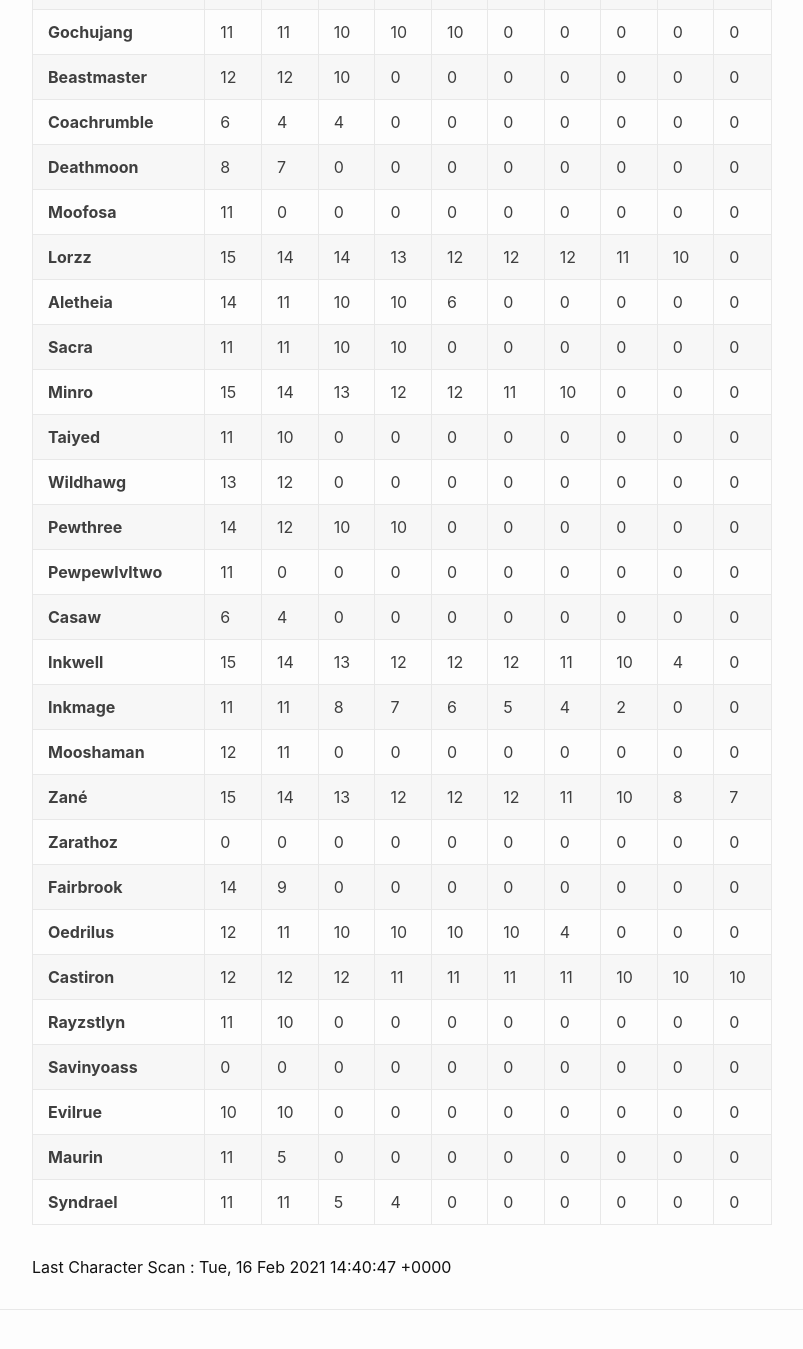
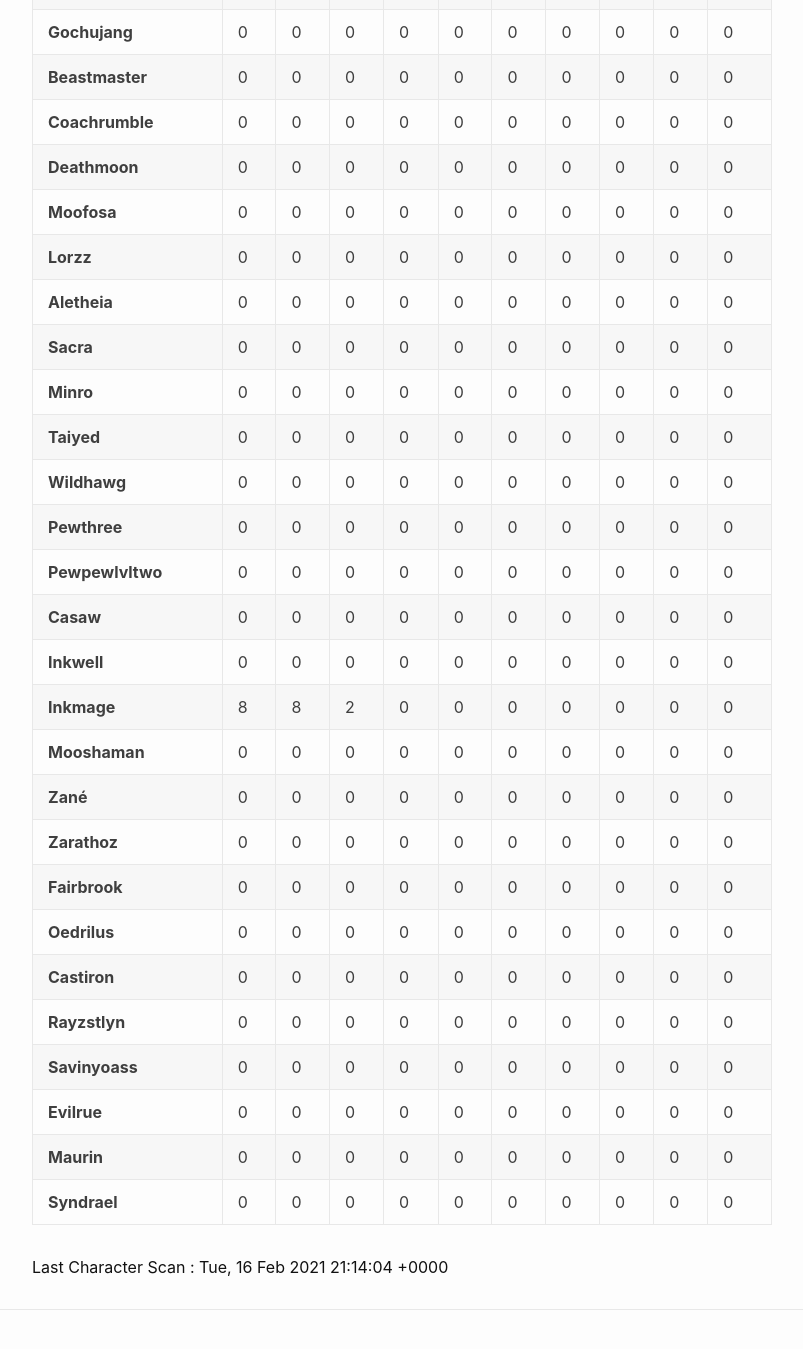
Before and after one commit to eldertribunal/keystonetracker, a Jekyll site: the page built from weekly.md, in a window 1280 px wide and 1400 px high, scrolled down 269 px. Shown: the top 1349 px of the window, without its empty margins (126-929 px from the left). Built offline with Jekyll 4.4.1, drawn with Linux system fonts in a browser that asks for light colours; some of the changed text lies outside the part shown.

Commit message:
scan start of new week

```diff
--- a/_data/characters.json
+++ b/_data/characters.json
@@ -789,7 +789,7 @@
       },
       {
         "name": "Plaguefall",
-        "level": 0,
+        "level": 2,
         "id": 379
       },
       {
--- a/_data/scanned.json
+++ b/_data/scanned.json
@@ -1,3 +1,3 @@
 {
-  "timestamp": 1613486447
+  "timestamp": 1613510044
 }
--- a/_data/weekly.json
+++ b/_data/weekly.json
@@ -2,13 +2,13 @@
   {
     "name": "Acorn",
     "dungeons": [
-      15,
-      14,
-      13,
-      12,
-      12,
-      11,
-      11,
+      0,
+      0,
+      0,
+      0,
+      0,
+      0,
+      0,
       0,
       0,
       0
@@ -17,14 +17,14 @@
   {
     "name": "Legume",
     "dungeons": [
-      14,
-      12,
-      12,
-      11,
-      11,
-      10,
-      6,
-      4,
+      0,
+      0,
+      0,
+      0,
+      0,
+      0,
+      0,
+      0,
       0,
       0
     ]
@@ -32,11 +32,11 @@
   {
     "name": "Gochujang",
     "dungeons": [
-      11,
-      11,
-      10,
-      10,
-      10,
+      0,
+      0,
+      0,
+      0,
+      0,
       0,
       0,
       0,
@@ -47,9 +47,9 @@
   {
     "name": "Beastmaster",
     "dungeons": [
-      12,
-      12,
-      10,
+      0,
+      0,
+      0,
       0,
       0,
       0,
@@ -62,9 +62,9 @@
   {
     "name": "Coachrumble",
     "dungeons": [
-      6,
-      4,
-      4,
+      0,
+      0,
+      0,
       0,
       0,
       0,
@@ -77,8 +77,8 @@
   {
     "name": "Deathmoon",
     "dungeons": [
-      8,
-      7,
+      0,
+      0,
       0,
       0,
       0,
@@ -92,7 +92,7 @@
   {
     "name": "Moofosa",
     "dungeons": [
-      11,
+      0,
       0,
       0,
       0,
@@ -107,26 +107,26 @@
   {
     "name": "Lorzz",
     "dungeons": [
-      15,
-      14,
-      14,
-      13,
-      12,
-      12,
-      12,
-      11,
-      10,
+      0,
+      0,
+      0,
+      0,
+      0,
+      0,
+      0,
+      0,
+      0,
       0
     ]
   },
   {
     "name": "Aletheia",
     "dungeons": [
-      14,
-      11,
-      10,
-      10,
-      6,
+      0,
+      0,
+      0,
+      0,
+      0,
       0,
       0,
       0,
@@ -137,10 +137,10 @@
   {
     "name": "Sacra",
     "dungeons": [
-      11,
-      11,
-      10,
-      10,
+      0,
+      0,
+      0,
+      0,
       0,
       0,
       0,
@@ -152,13 +152,13 @@
   {
     "name": "Minro",
     "dungeons": [
-      15,
-      14,
-      13,
-      12,
-      12,
-      11,
-      10,
+      0,
+      0,
+      0,
+      0,
+      0,
+      0,
+      0,
       0,
       0,
       0
@@ -167,8 +167,8 @@
   {
     "name": "Taiyed",
     "dungeons": [
-      11,
-      10,
+      0,
+      0,
       0,
       0,
       0,
@@ -182,8 +182,8 @@
   {
     "name": "Wildhawg",
     "dungeons": [
-      13,
-      12,
+      0,
+      0,
       0,
       0,
       0,
@@ -197,10 +197,10 @@
   {
     "name": "Pewthree",
     "dungeons": [
-      14,
-      12,
-      10,
-      10,
+      0,
+      0,
+      0,
+      0,
       0,
       0,
       0,
@@ -212,7 +212,7 @@
   {
     "name": "Pewpewlvltwo",
     "dungeons": [
-      11,
+      0,
       0,
       0,
       0,
@@ -227,8 +227,8 @@
   {
     "name": "Casaw",
     "dungeons": [
-      6,
-      4,
+      0,
+      0,
       0,
       0,
       0,
@@ -242,29 +242,29 @@
   {
     "name": "Inkwell",
     "dungeons": [
-      15,
-      14,
-      13,
-      12,
-      12,
-      12,
-      11,
-      10,
-      4,
+      0,
+      0,
+      0,
+      0,
+      0,
+      0,
+      0,
+      0,
+      0,
       0
     ]
   },
   {
     "name": "Inkmage",
     "dungeons": [
-      11,
-      11,
       8,
-      7,
-      6,
-      5,
-      4,
+      8,
       2,
+      0,
+      0,
+      0,
+      0,
+      0,
       0,
       0
     ]
@@ -272,8 +272,8 @@
   {
     "name": "Mooshaman",
     "dungeons": [
-      12,
-      11,
+      0,
+      0,
       0,
       0,
       0,
@@ -287,16 +287,16 @@
   {
     "name": "Zan\u00e9",
     "dungeons": [
-      15,
-      14,
-      13,
-      12,
-      12,
-      12,
-      11,
-      10,
-      8,
-      7
+      0,
+      0,
+      0,
+      0,
+      0,
+      0,
+      0,
+      0,
+      0,
+      0
     ]
   },
   {
@@ -317,8 +317,8 @@
   {
     "name": "Fairbrook",
     "dungeons": [
-      14,
-      9,
+      0,
+      0,
       0,
       0,
       0,
@@ -332,13 +332,13 @@
   {
     "name": "Oedrilus",
     "dungeons": [
-      12,
-      11,
-      10,
-      10,
-      10,
-      10,
-      4,
+      0,
+      0,
+      0,
+      0,
+      0,
+      0,
+      0,
       0,
       0,
       0
@@ -347,23 +347,23 @@
   {
     "name": "Castiron",
     "dungeons": [
-      12,
-      12,
-      12,
-      11,
-      11,
-      11,
-      11,
-      10,
-      10,
-      10
+      0,
+      0,
+      0,
+      0,
+      0,
+      0,
+      0,
+      0,
+      0,
+      0
     ]
   },
   {
     "name": "Rayzstlyn",
     "dungeons": [
-      11,
-      10,
+      0,
+      0,
       0,
       0,
       0,
@@ -392,8 +392,8 @@
   {
     "name": "Evilrue",
     "dungeons": [
-      10,
-      10,
+      0,
+      0,
       0,
       0,
       0,
@@ -407,8 +407,8 @@
   {
     "name": "Maurin",
     "dungeons": [
-      11,
-      5,
+      0,
+      0,
       0,
       0,
       0,
@@ -422,10 +422,10 @@
   {
     "name": "Syndrael",
     "dungeons": [
-      11,
-      11,
-      5,
-      4,
+      0,
+      0,
+      0,
+      0,
       0,
       0,
       0,
```
